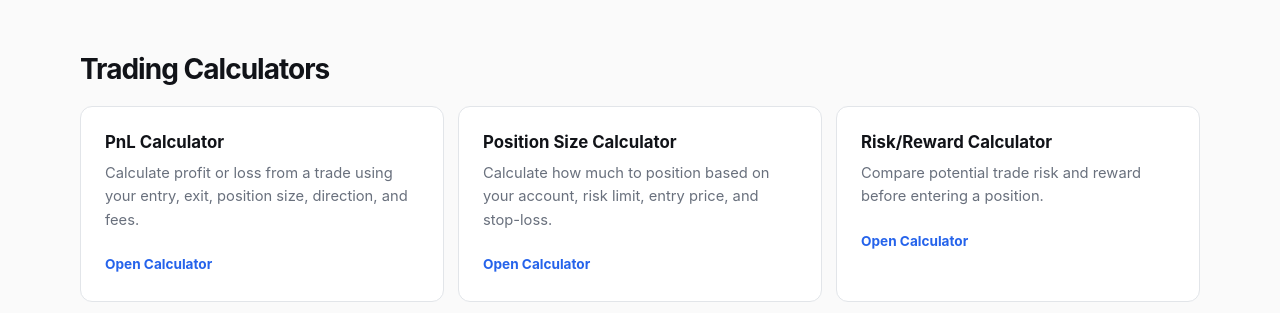
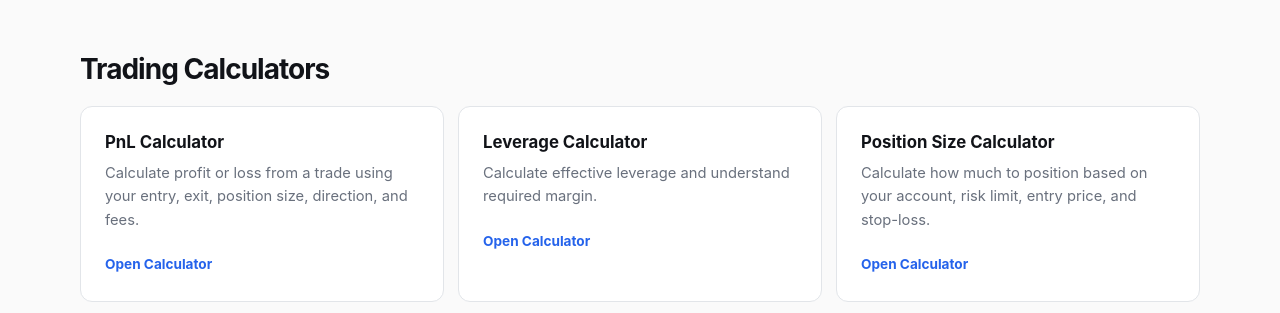
Before and after one commit to JJTGG/trading-tools, a plain HTML site: page tools.html in a window 1280 px wide. Shown: the part 444-757 px from the top of the page. Drawn offline with Linux system fonts and the light colour scheme.

Commit message:
feat(tools): add leverage calculator

```diff
--- a/tools.html
+++ b/tools.html
@@ -50,6 +50,14 @@
                     </p>
                     <a href="pnl-calculator.html">Open Calculator</a>
                 </article>
+
+                <article class="tool-card">
+    <h3>Leverage Calculator</h3>
+    <p>
+        Calculate effective leverage and understand required margin.
+    </p>
+    <a href="leverage.html">Open Calculator</a>
+</article>
 
                 <article class="tool-card">
                     <h3>Position Size Calculator</h3>
```
